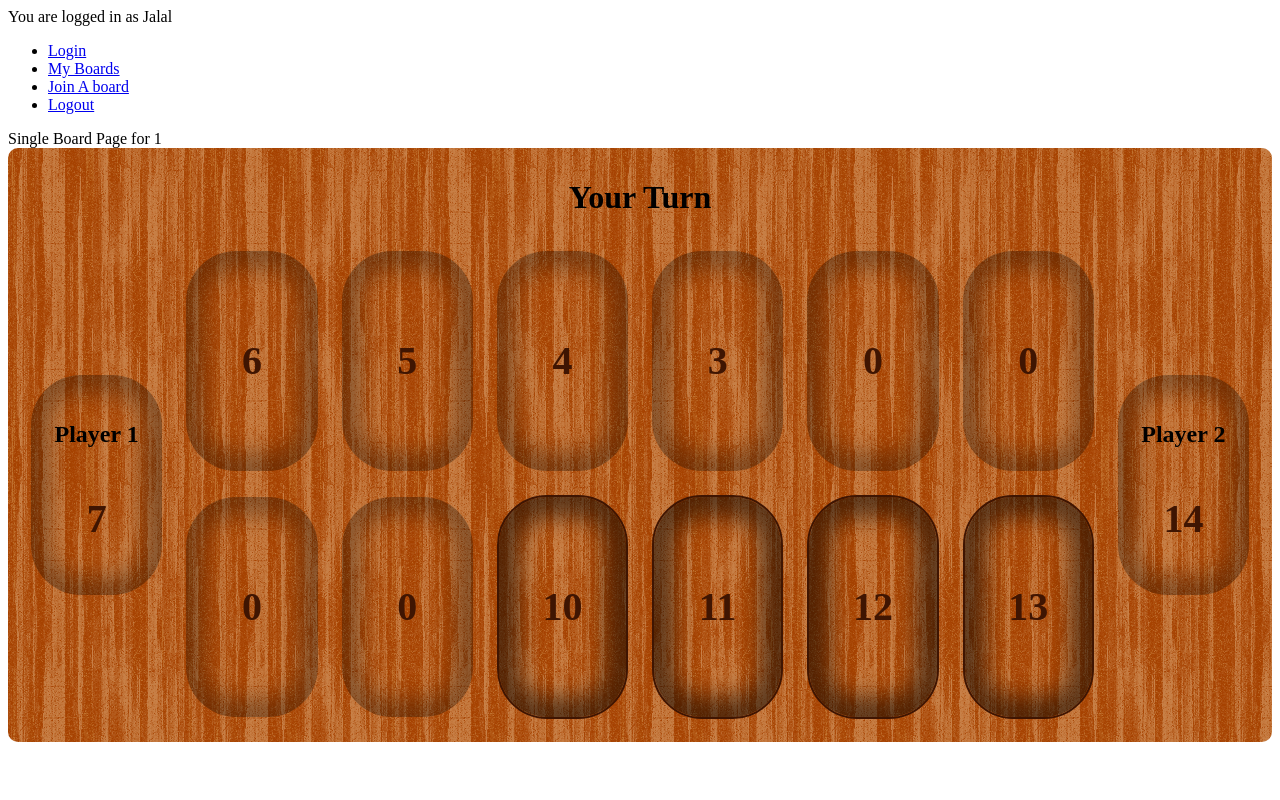
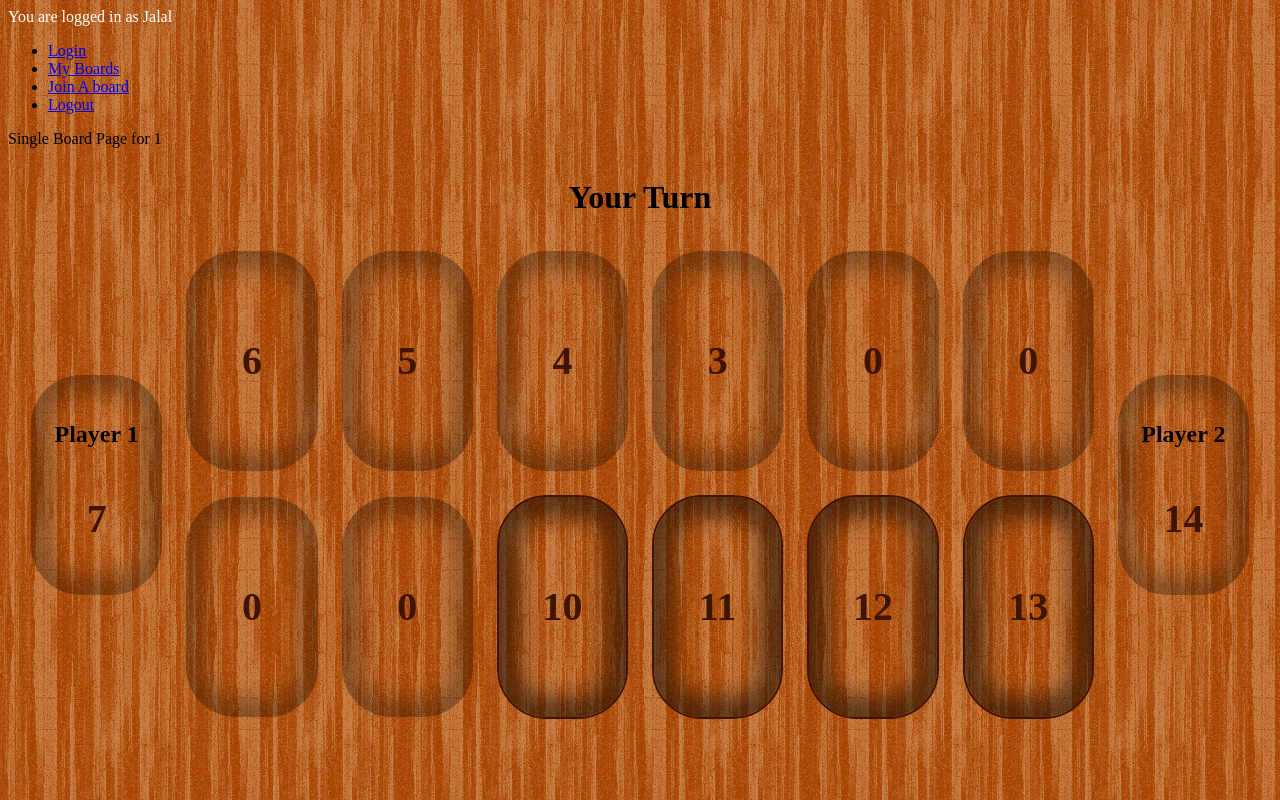
Before and after one commit to jhkcia/kalah, a React (Create React App) app in the folder kalah-ui/: page /boards/1 in a window 1280 px wide. Built offline with nearby package versions, Linux system fonts and the light colour scheme.

Commit message:
change app background

```diff
--- a/kalah-ui/package.json
+++ b/kalah-ui/package.json
@@ -13,6 +13,7 @@
     "@types/styled-components": "^5.1.25",
     "react": "^18.1.0",
     "react-dom": "^18.1.0",
+    "react-router-dom": "^6.3.0",
     "react-scripts": "5.0.1",
     "styled-components": "^5.3.5",
     "typescript": "^4.7.3",
--- /dev/null
+++ b/kalah-ui/src/App.css
@@ -0,0 +1,4 @@
+body {
+    background-color: #a64200;
+    background-image: url("wood-pattern.png");
+}
--- a/kalah-ui/src/App.tsx
+++ b/kalah-ui/src/App.tsx
@@ -3,13 +3,21 @@ import { BrowserRouter as Router, Link, Route, Routes } from 'react-router-dom';
 import { BoardPage } from './Board/BoardPage';
 import { AvailableBoardsPage } from './BoardTable/AvailableBoardsPage';
 import { UserBoardPages } from './BoardTable/UerBoardsPage';
+import './App.css'
+import styled from 'styled-components';
+function App() {
 
-function App() {
+  const UserText = styled.div`
+  color: #ffffff;
+  `;
 
   return (
     <Router>
       <div className="App">
-        You are logged in as Jalal
+
+        <UserText>
+          You are logged in as Jalal
+        </UserText>
         <ul className="App-header">
           <li>
             <Link to="/">Login</Link>
--- a/kalah-ui/src/Board/Board.tsx
+++ b/kalah-ui/src/Board/Board.tsx
@@ -11,8 +11,6 @@ const RootWrapper = styled.div`
     display: flex;
     flex-direction: column;
     padding: 10px;
-    background-color: #a64200;
-    background-image: url("/wood-pattern.png");
     border-radius: 10px;
     `
 const Message = styled.div`
```
Also changed, not shown: kalah-ui/src/wood-pattern.png (renamed from kalah-ui/public/wood-pattern.png), 1 other file (tests, documents, lock files or other folders).
